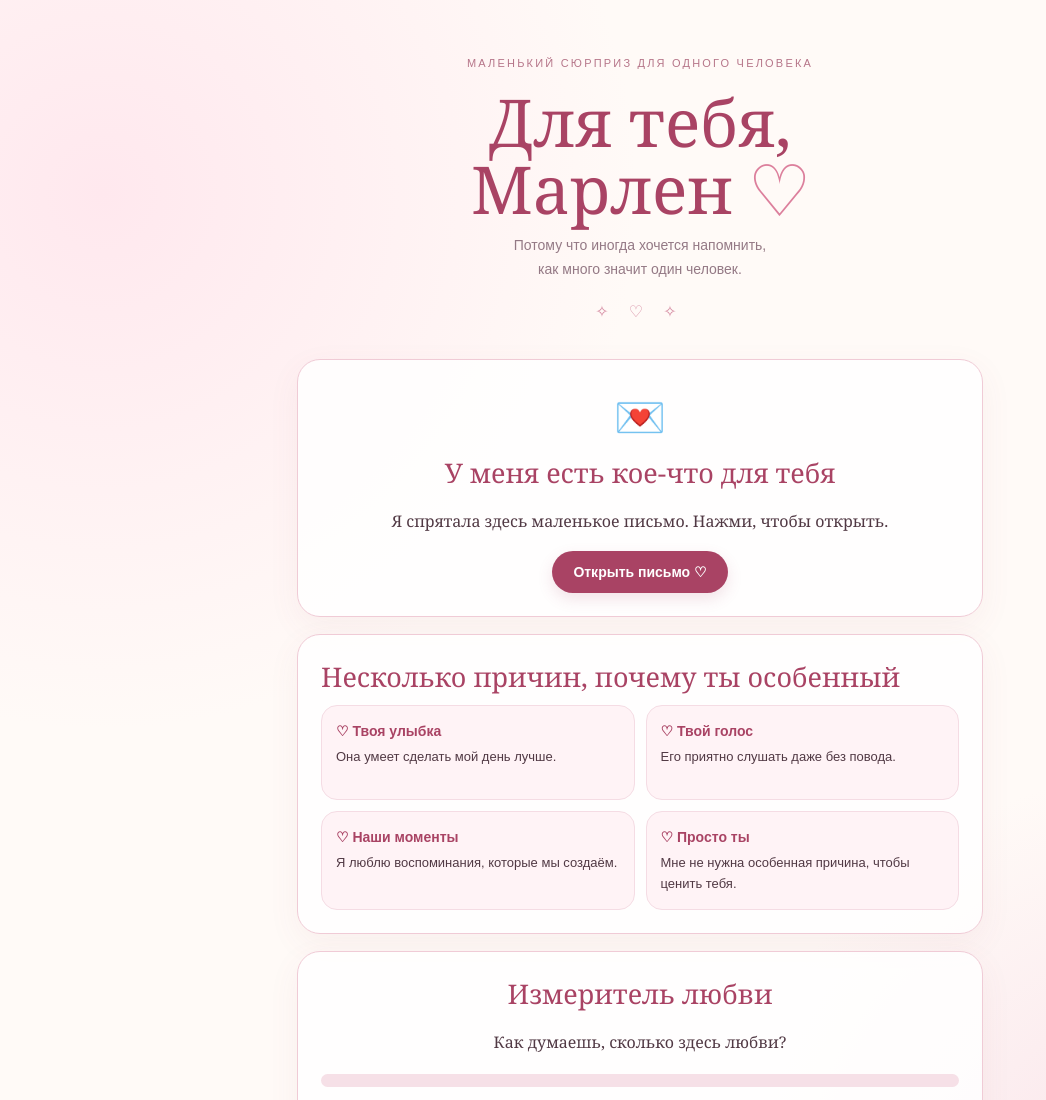
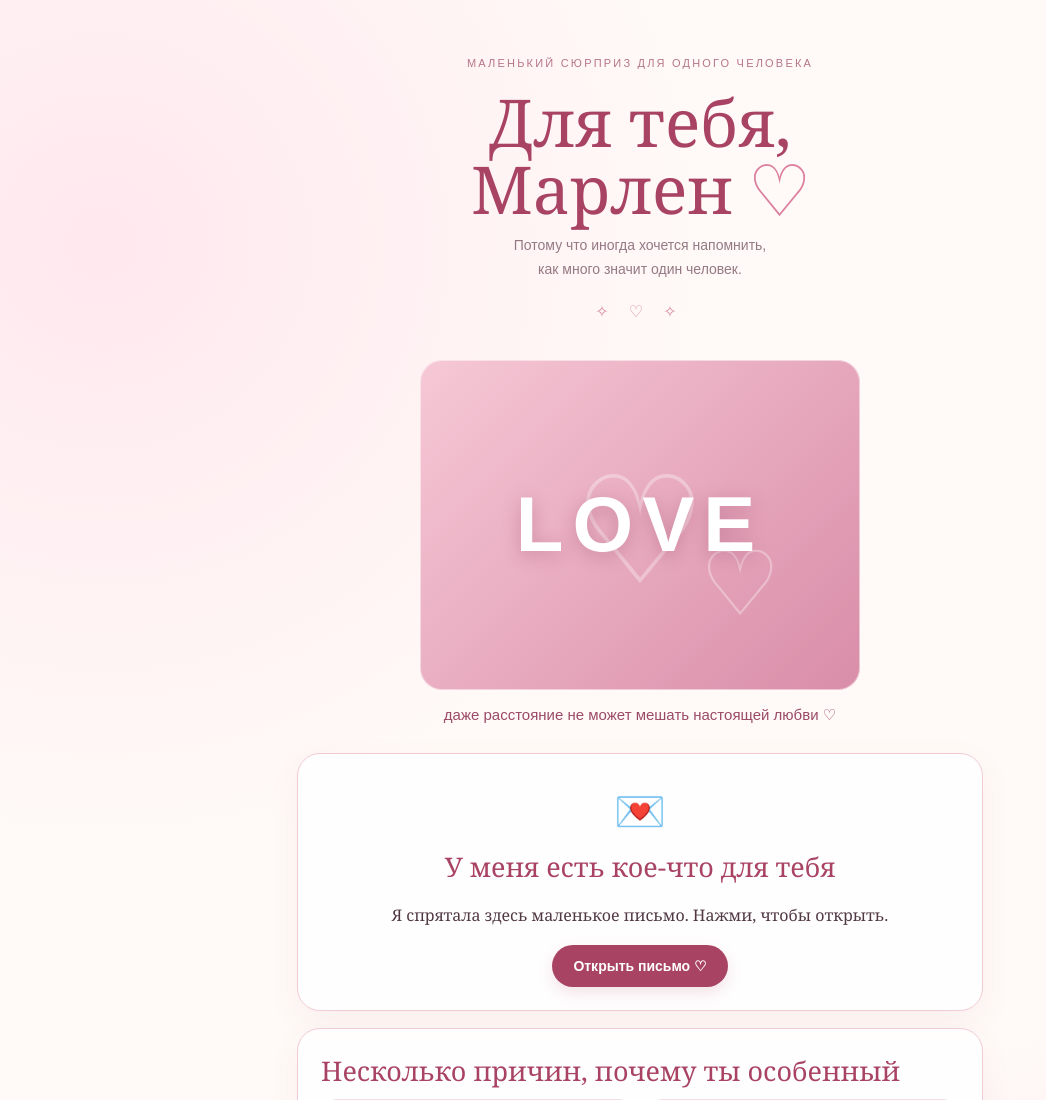
Before and after one commit to d5865766ozg-pixel/marlen_lovee, a plain HTML site: page index.html in a window 1280 px wide. Shown: the top 1100 px of the page, without its empty margins (0-1046 px from the left). Drawn offline with Linux system fonts and the light colour scheme.

Commit message:
Add LOVE banner and distance quote

```diff
--- a/index.html
+++ b/index.html
@@ -27,6 +27,10 @@ p{line-height:1.75}.btn{border:0;border-radius:99px;padding:13px 21px;background
 .meter{height:13px;background:#f6e0e7;border-radius:99px;overflow:hidden;margin:18px 0 9px}.fill{height:100%;width:0;background:linear-gradient(90deg,#f0a9bd,#a94364);border-radius:99px;transition:width 1.15s ease}
 .big{font-size:30px;color:var(--berry);margin:7px}.actions{display:flex;gap:10px;justify-content:center;flex-wrap:wrap;margin-top:17px}.answer{min-height:28px;margin-top:15px;color:var(--berry);font-style:italic;line-height:1.6}
 .gift{font-size:42px;margin:4px 0 10px}.tiny{font:12px/1.6 Arial,sans-serif;color:#a17f8a}.sparkles{letter-spacing:8px;color:#d58aa1;margin-top:18px}
+.love-photo{margin:18px auto 8px;width:min(440px,100%);aspect-ratio:4/3;border-radius:22px;background:linear-gradient(135deg,#f6c8d6,#d98da8);display:grid;place-items:center;position:relative;overflow:hidden;box-shadow:inset 0 0 0 1px #ffffff80}
+.love-photo:before,.love-photo:after{content:'♡';position:absolute;color:#ffffff55;font-size:150px}.love-photo:after{font-size:90px;transform:translate(100px,55px)}
+.love-photo span{font:800 clamp(48px,13vw,78px) Arial,sans-serif;letter-spacing:9px;color:white;text-shadow:0 4px 18px #8f3d5d55;z-index:1}
+.love-caption{font:15px/1.7 Arial,sans-serif;color:#9b4967;text-align:center;margin:12px auto 26px}
 footer{text-align:center;padding:22px 5px;color:#a17f8a;font:12px Arial,sans-serif}
 .float{position:fixed;bottom:-35px;pointer-events:none;opacity:0;color:#e8a0b5;animation:rise 5s linear forwards;z-index:2}
 @keyframes rise{0%{transform:translateY(0) rotate(0);opacity:0}15%{opacity:.65}100%{transform:translateY(-110vh) rotate(25deg);opacity:0}}
@@ -42,6 +46,8 @@ footer{text-align:center;padding:22px 5px;color:#a17f8a;font:12px Arial,sans-ser
   <div class="sub">Потому что иногда хочется напомнить,<br>как много значит один человек.</div>
   <div class="sparkles">✧ ♡ ✧</div>
 </header>
+<div class="love-photo" role="img" aria-label="LOVE"><span>LOVE</span></div>
+<p class="love-caption">даже расстояние не может мешать настоящей любви ♡</p>
 
 <section class="card center">
   <div class="gift">💌</div>
```
